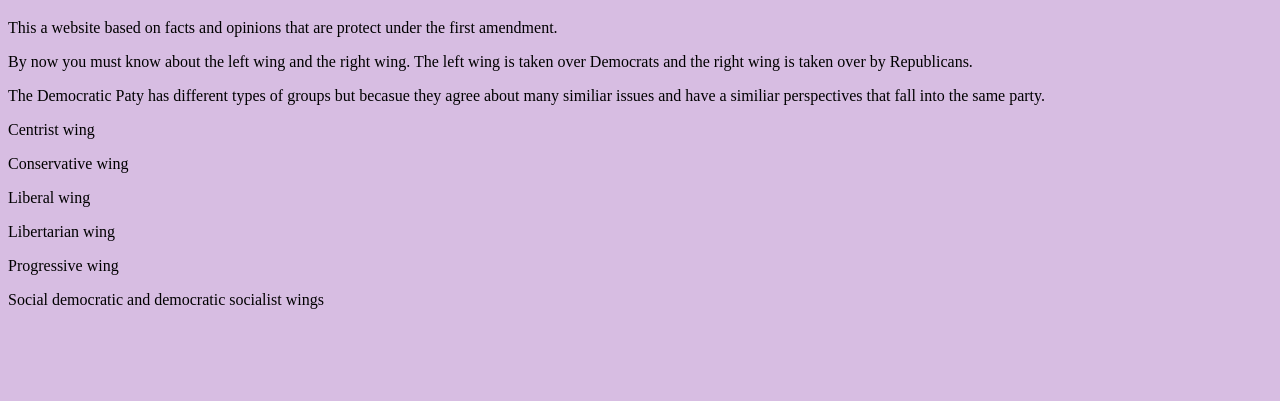
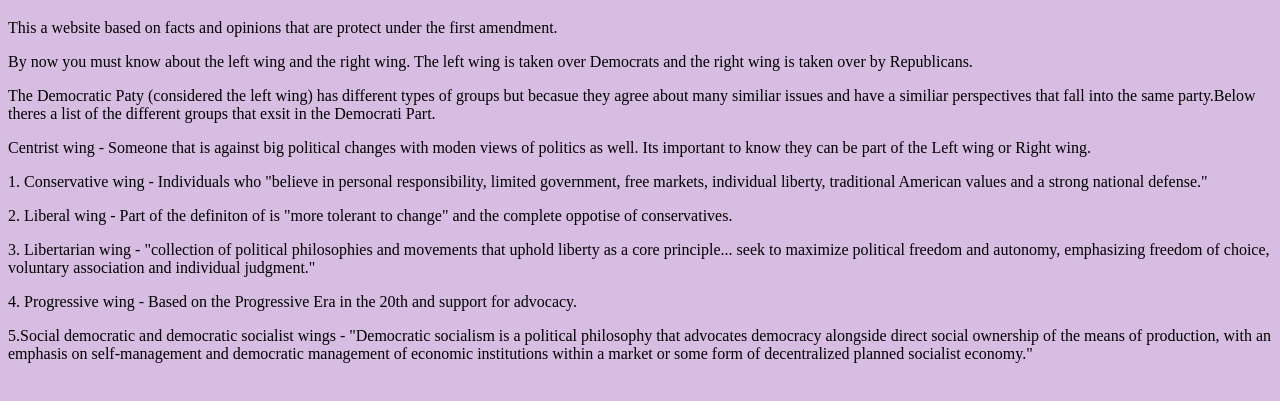
Before and after one commit to rightwing7/rightwing.github.io, a plain HTML site: page index.html in a window 1280 px wide. Shown: the part 61-462 px from the top of the page. Drawn offline with Linux system fonts and the light colour scheme.

Commit message:
Update index.html

```diff
--- a/index.html
+++ b/index.html
@@ -5,12 +5,12 @@
 <h1>The Modern Conservative Site </h1>
   <p> This a website based on facts and opinions that are protect under the first amendment. </p>
 <p> By now you must know about the left wing and the right wing. The left wing is taken over Democrats and the right wing is taken over by Republicans.  </p>
-  <p>  The Democratic Paty has different types of groups but becasue they agree about many similiar issues and have a similiar perspectives that fall into the same party. </p>
-  <p>	Centrist wing </p>
-<p>Conservative wing</p>
-<p>Liberal wing</p>
-<p>Libertarian wing</p>
-<p>Progressive wing</p>
-<p>Social democratic and democratic socialist wings </p>
+  <p>  The Democratic Paty (considered the left wing) has different types of groups but becasue they agree about many similiar issues and have a similiar perspectives that fall into the same party.Below theres a list of the different groups that exsit in the Democrati Part. </p>
+  <p>	Centrist wing - Someone that is against big political changes with moden views of politics as well. Its important to know they can be part of the Left wing or Right wing.  </p>
+<p> 1. Conservative wing - Individuals who "believe in personal responsibility, limited government, free markets, individual liberty, traditional American values and a strong national defense."</p>
+<p> 2. Liberal wing - Part of the definiton of is "more tolerant to change" and the complete oppotise of conservatives. </p>
+<p> 3. Libertarian wing - "collection of political philosophies and movements that uphold liberty as a core principle... seek to maximize political freedom and autonomy, emphasizing freedom of choice, voluntary association and individual judgment." </p>
+<p> 4. Progressive wing - Based on the Progressive Era in the 20th  and support for advocacy. </p>
+<p> 5.Social democratic and democratic socialist wings - "Democratic socialism is a political philosophy that advocates democracy alongside direct social ownership of the means of production, with an emphasis on self-management and democratic management of economic institutions within a market or some form of decentralized planned socialist economy." </p>
 </body>
 </html>
```
